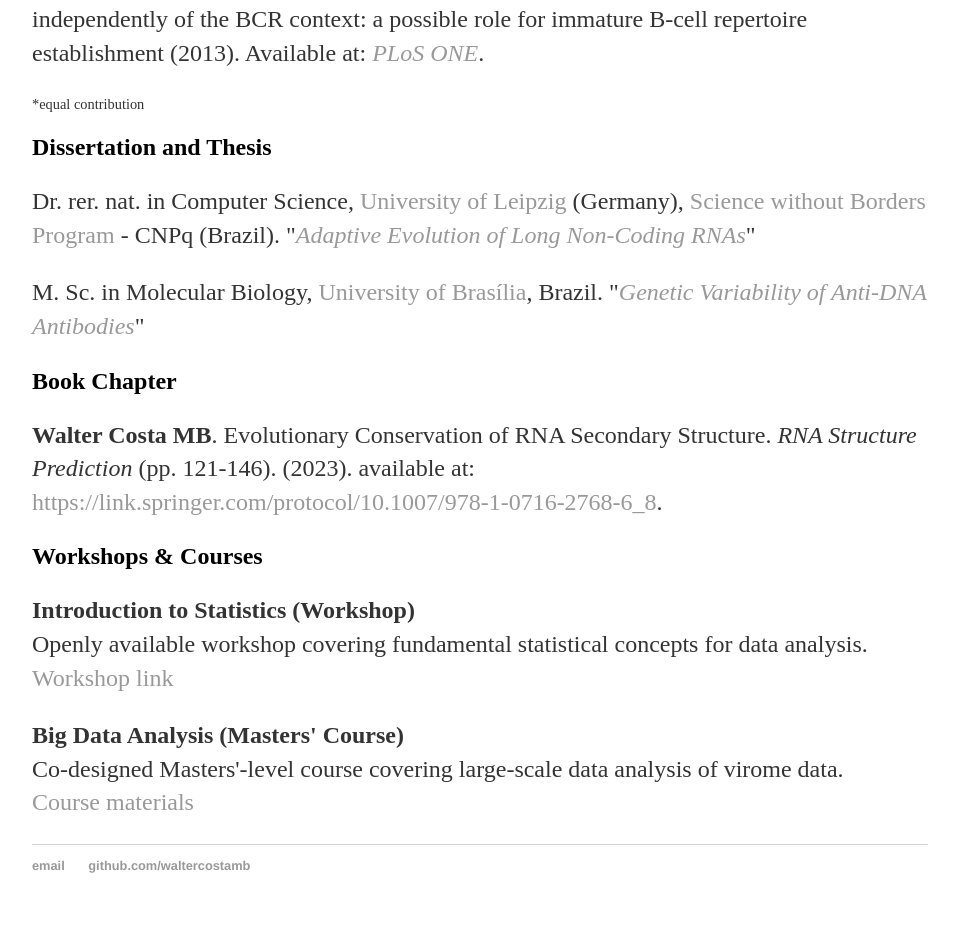
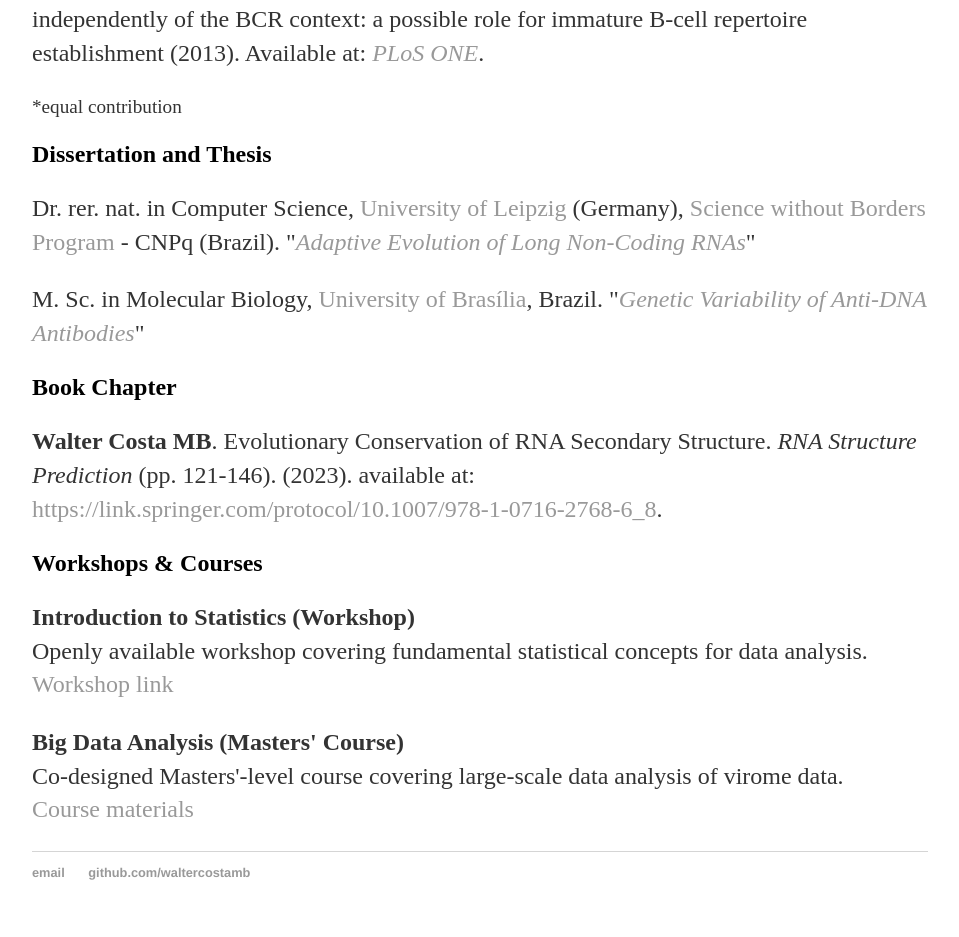
Before and after one commit to waltercostamb/waltercostamb.github.io, a Jekyll site: the page built from pubs/index.html, in a window 1280 px wide. Shown: the part 1573-2510 px from the top of the page, without its empty margins (160-1119 px from the left). Built offline with Jekyll 4.4.1, drawn with Linux system fonts in a browser that asks for light colours.

Commit message:
Update index.html

```diff
--- a/pubs/index.html
+++ b/pubs/index.html
@@ -62,7 +62,7 @@ Maranhão AQ; <strong>Costa MB</strong>; <em>et al.</em> A Mouse variable gene f
 Available at: <a href="https://doi.org/10.1371/journal.pone.0072625"><em>PLoS ONE</em></a>.
 </p>
 
-<p style="font-size: 0.9em;">*equal contribution</p>
+<p style="font-size: 1.2em;">*equal contribution</p>
 
 <h2>Dissertation and Thesis</h2>
 
```
